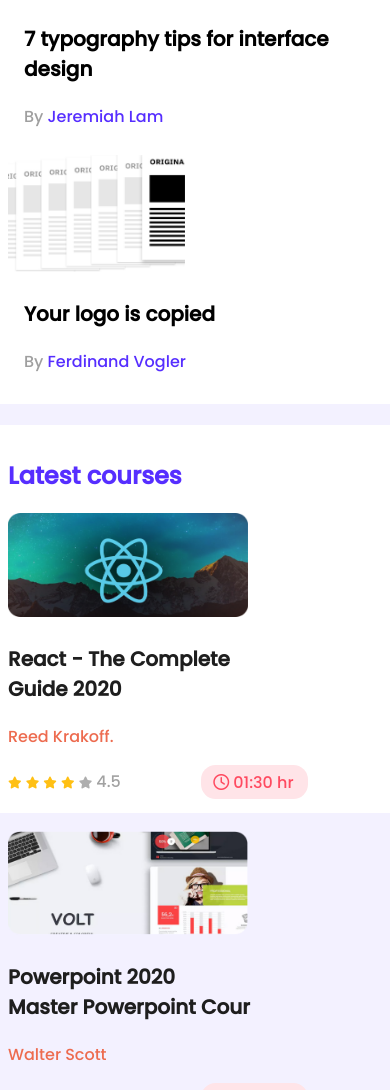
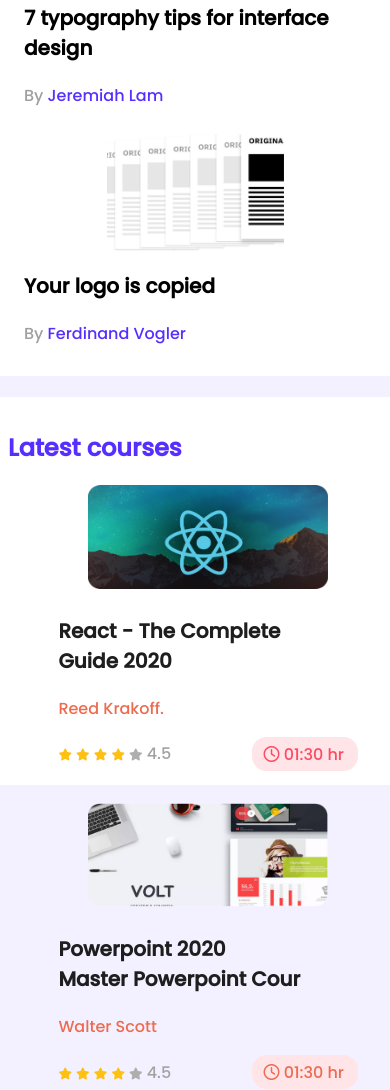
Before and after one commit to arafatrahat94/leader-board-css3, a plain HTML site: page index.html in a window 390 px wide. Shown: the part 1708-2798 px from the top of the page. Drawn offline with Linux system fonts and the light colour scheme.

Commit message:
recentered the top blogs and top course thumnail

```diff
--- a/styles/style.css
+++ b/styles/style.css
@@ -154,8 +154,20 @@ hr{
     .player, .blog{
         flex-direction: column;
     }
+    .blogs .blog .thumbnail{
+        display: flex;
+        justify-content: center;
+        align-items: center;
+    }
     .courses{
         row-gap: 2em;
+    }
+    .courses .single-course{
+        padding-left: 2.1em;
+        width: 100%;
+        display: flex;
+        align-items: center;
+        flex-direction: column;
     }
 }
 
@@ -178,4 +190,5 @@ hr{
     .blogs{
         grid-template-columns: repeat(1, 1fr);
     }
+
 }
```
